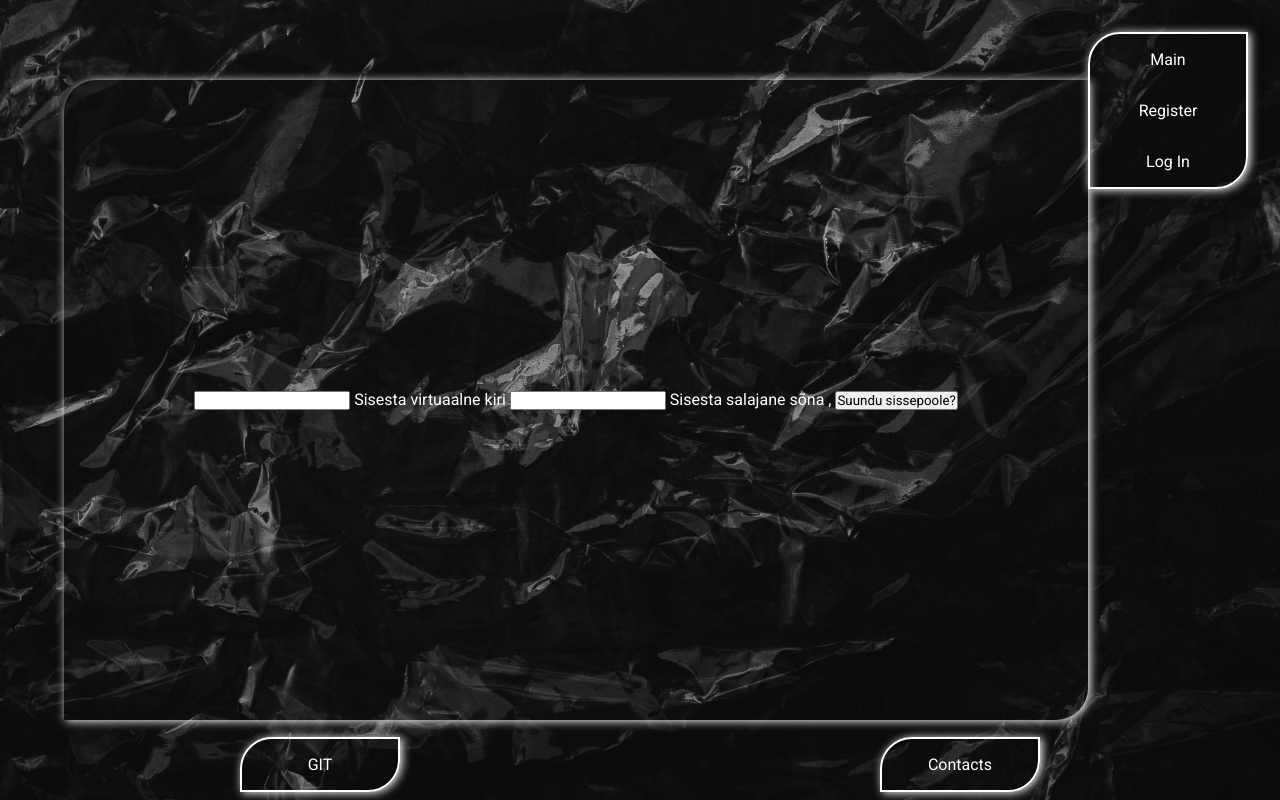
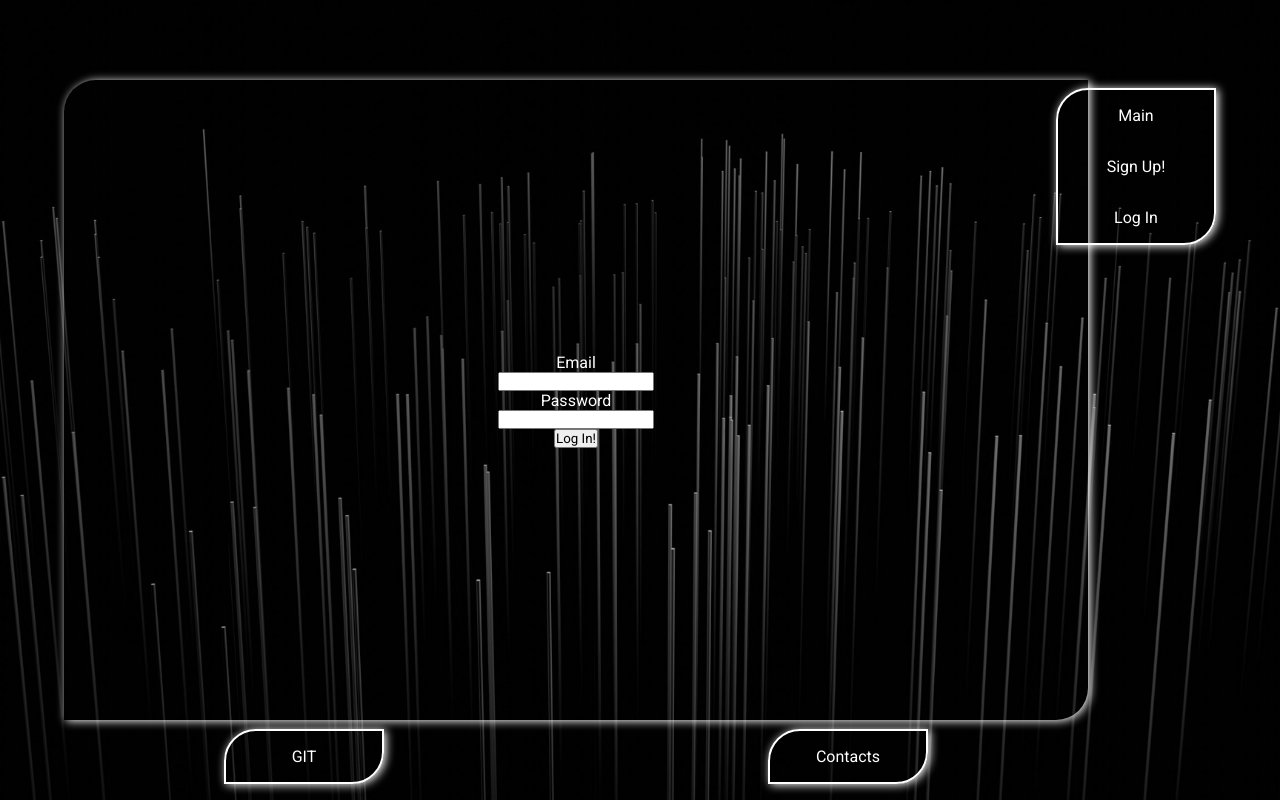
Before and after one commit to The-Estonian/LMBS, a Django app: page /login/ in a window 1280 px wide. Run offline with Django 4.2, Linux system fonts and the light colour scheme.

Commit message:
Account app skeleton done + visual adjustments

```diff
--- a/accounts/templates/accounts/login.html
+++ b/accounts/templates/accounts/login.html
@@ -1,15 +1,19 @@
 {% extends "website/core_template.html" %}
 
 {% block content %}
-    <form method="post">
+    <form class="form-login" method="post">
+        {% csrf_token %}
         <label for="email">
+            <span>Email</span>
             <input type="email" name="email" id="email">
-            <span>Sisesta virtuaalne kiri</span>
         </label>
         <label for="password">
+            <span>Password</span>
             <input type="password" name="password" id="password">
-            <span>Sisesta salajane sõna</span>
-        </label>,
-        <input type="submit" value="Suundu sissepoole?">
+        </label>
+        <input type="submit" value="Log In!">
+        {% if email %}
+            <p>{{email}}</p>
+        {% endif %}
     </form>
 {% endblock %}
--- a/accounts/urls.py
+++ b/accounts/urls.py
@@ -1,9 +1,10 @@
 from django.contrib import admin
 from django.urls import path, include
-from .views import accounts, log_out, log_in
+from .views import accounts, log_out, log_in, sign_up
 
 urlpatterns = [
     path("accounts/", accounts, name="user_account_info"),
     path("logout/", log_out, name="log_out"),
     path("login/", log_in, name="log_in"),
+    path("sign_up/", sign_up, name="sign_up"),
 ]
--- a/accounts/views.py
+++ b/accounts/views.py
@@ -1,14 +1,19 @@
 from django.shortcuts import render, redirect
 from django.contrib.auth.models import User
 from django.contrib.auth import authenticate, login, logout
+from django.core.exceptions import ValidationError
 
 # Create your views here.
 
+def email_clean(variable):
+    for x in variable:
+        for y in variable:
+            if x == "@" and y == ".":
+                return True
+
 def accounts(request):
     current_user = request.user.id
-    print(current_user)
     fetch_user = User.objects.filter(id=current_user)
-    print(fetch_user)
     context = {"account_info": fetch_user}
     return render(request, "accounts/accounts.html", context)
 
@@ -17,6 +22,38 @@ def log_out(request):
     return redirect("index")
 
 def log_in(request):
-    if request.method == "post":
-        print(request.method.POST)
+    context = {}
+    if request.method == "POST":
+        email = request.POST["email"]
+        if email_clean(email):
+            username = User.objects.get(email=email)
+            password = request.POST["password"]
+            user = authenticate(request, username=username, password=password)
+        else:
+            email_error = {"email": "Please enter a valid Email address!"}
+            context.update(email_error)
+            return render(request, "accounts/login.html", context)
+        if user is not None:
+            login(request, user)
     return render(request, "accounts/login.html")
+
+def sign_up(request):
+    if request.method == "POST":
+        username = request.POST["username"]
+        email = request.POST["email"]
+        password = request.POST["password"]
+        password2 = request.POST["password2"]
+        first_name = request.POST["first_name"]
+        last_name = request.POST["last_name"]
+
+        if password == password2:
+            new_user = User.objects.create_user(
+                username=username,
+                password=password,
+                email=email,
+                first_name=first_name,
+                last_name=last_name )
+            new_user.save()
+            return redirect("log_in")
+
+    return render(request, "accounts/sign_up.html")
--- a/website/static/templates/website/main.css
+++ b/website/static/templates/website/main.css
@@ -30,9 +30,9 @@ html body {
       -ms-flex-align: center;
           align-items: center;
   height: 100%;
-  background: url("./images/background.jpg");
+  background: url("./images/background2.jpg");
   background-size: cover;
-  background-repeat: no-repeat;
+  background-position: 50% 50%;
 }
 
 .footer {
@@ -52,7 +52,8 @@ html body {
   position: absolute;
   bottom: 0;
   width: 100%;
-  margin-bottom: 0.5rem;
+  margin-right: auto;
+  margin-bottom: 1rem;
 }
 
 .footer a {
@@ -63,7 +64,8 @@ html body {
   text-decoration: none;
   padding: 1rem;
   border: 2px solid white;
-  margin: auto;
+  margin: 0 10%;
+  margin-right: 20%;
   border-radius: 2rem 0;
   text-align: center;
 }
@@ -85,8 +87,8 @@ html body {
       -ms-flex-align: center;
           align-items: center;
   position: absolute;
-  top: 2rem;
-  right: 2rem;
+  top: 5.5rem;
+  right: 4rem;
   width: 10rem;
   border: 2px solid white;
   border-radius: 2rem 0;
@@ -126,4 +128,45 @@ html body {
           box-shadow: 2px 1px 10px white;
   color: white;
 }
+
+.form-signup,
+.form-login {
+  display: -webkit-box;
+  display: -ms-flexbox;
+  display: flex;
+  -webkit-box-orient: vertical;
+  -webkit-box-direction: normal;
+      -ms-flex-direction: column;
+          flex-direction: column;
+  -webkit-box-pack: center;
+      -ms-flex-pack: center;
+          justify-content: center;
+  -webkit-box-align: center;
+      -ms-flex-align: center;
+          align-items: center;
+}
+
+.form-signup label,
+.form-login label {
+  display: -webkit-box;
+  display: -ms-flexbox;
+  display: flex;
+  -webkit-box-orient: vertical;
+  -webkit-box-direction: normal;
+      -ms-flex-direction: column;
+          flex-direction: column;
+  -webkit-box-pack: center;
+      -ms-flex-pack: center;
+          justify-content: center;
+  -webkit-box-align: center;
+      -ms-flex-align: center;
+          align-items: center;
+}
+
+.form-signup p,
+.form-login p {
+  color: white;
+  font-size: 1rem;
+  margin: 1rem;
+}
 /*# sourceMappingURL=main.css.map */
--- a/website/static/templates/website/main.scss
+++ b/website/static/templates/website/main.scss
@@ -35,9 +35,10 @@ html{
 .container{
     @include flex-col;
     height: 100%;
-    background: url("./images/background.jpg");
+    background: url("./images/background2.jpg");
     background-size: cover;
-    background-repeat: no-repeat;
+    background-position: 50% 50%;
+
 }
 
 .footer{
@@ -45,7 +46,8 @@ html{
     position: absolute;
     bottom: 0;
     width: 100%;
-    margin-bottom: 0.5rem;
+    margin-right: auto;
+    margin-bottom: 1rem;
     a{
         box-shadow: $box-shadow;
         width: 10rem;
@@ -53,7 +55,8 @@ html{
         text-decoration: none;
         padding: 1rem;
         border: 2px solid white;
-        margin: auto;
+        margin: 0 10%;
+        margin-right: 20%;
         border-radius: $border-radius;
         text-align: center;
     }
@@ -63,8 +66,8 @@ html{
     box-shadow: $box-shadow;
     @include flex-col;
     position: absolute;
-    top: 2rem;
-    right: 2rem;
+    top: 5.5rem;
+    right: 4rem;
     width: 10rem;
     border: 2px solid white;
     border-radius: $border-radius;
@@ -89,3 +92,16 @@ html{
     box-shadow: $box-shadow;
     color: white;
 }
+
+.form-signup,
+.form-login{
+    @include flex-col;
+    label{
+        @include flex-col;
+    }
+    p{
+        color: white;
+        font-size: 1rem;
+        margin: 1rem;
+    }
+}
--- a/website/templates/website/core_template.html
+++ b/website/templates/website/core_template.html
@@ -13,7 +13,7 @@
         <div class="menu">
             <a href="{% url 'index' %}"><span>Main</span></a>
             {% if not user.is_authenticated %}
-            <a href=""><span>Register</span></a>
+            <a href="{% url 'sign_up' %}"><span>Sign Up!</span></a>
             <a href="{% url 'log_in' %}"><span>Log In</span></a>
             {% endif %}
             {% if user.is_authenticated %}
```
Also changed, not shown: accounts/templates/accounts/sign_up.html (added, +32 -0 lines), website/static/templates/website/images/background2.jpg (added), 1 other file.
